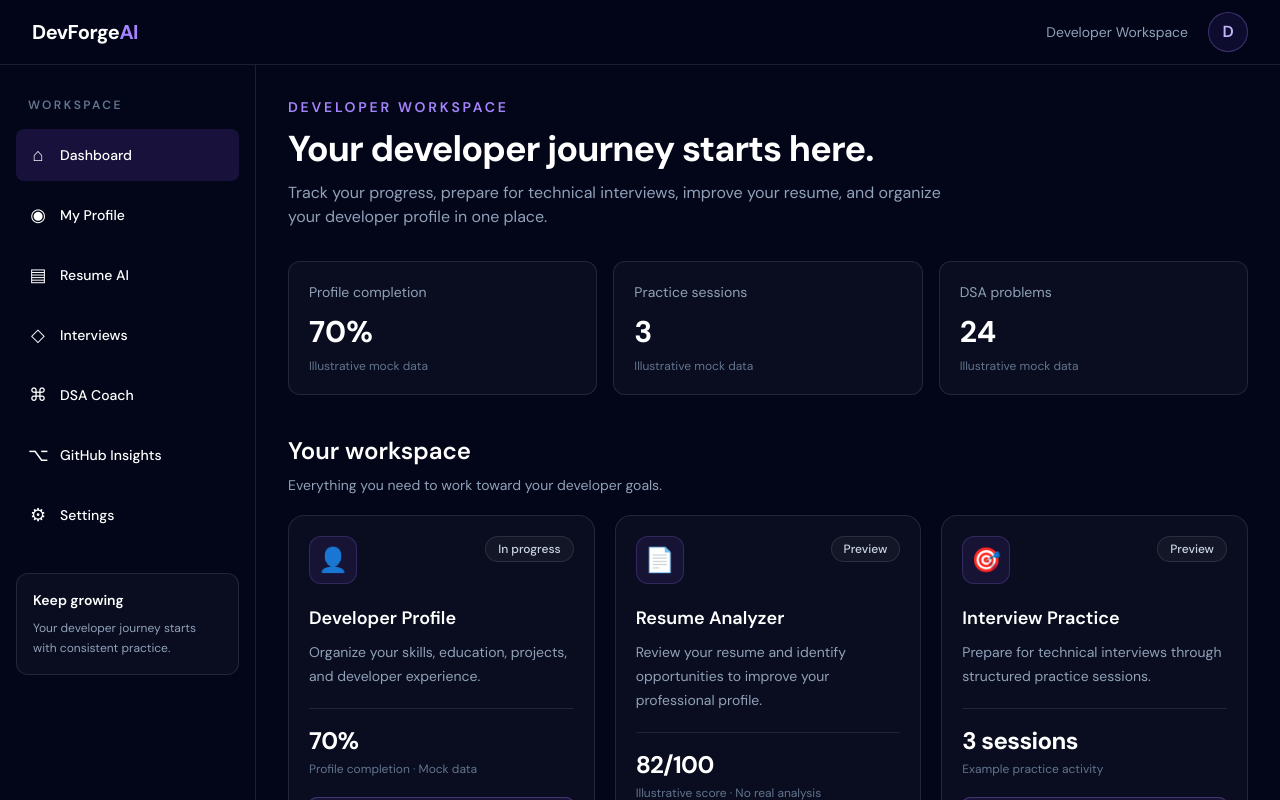
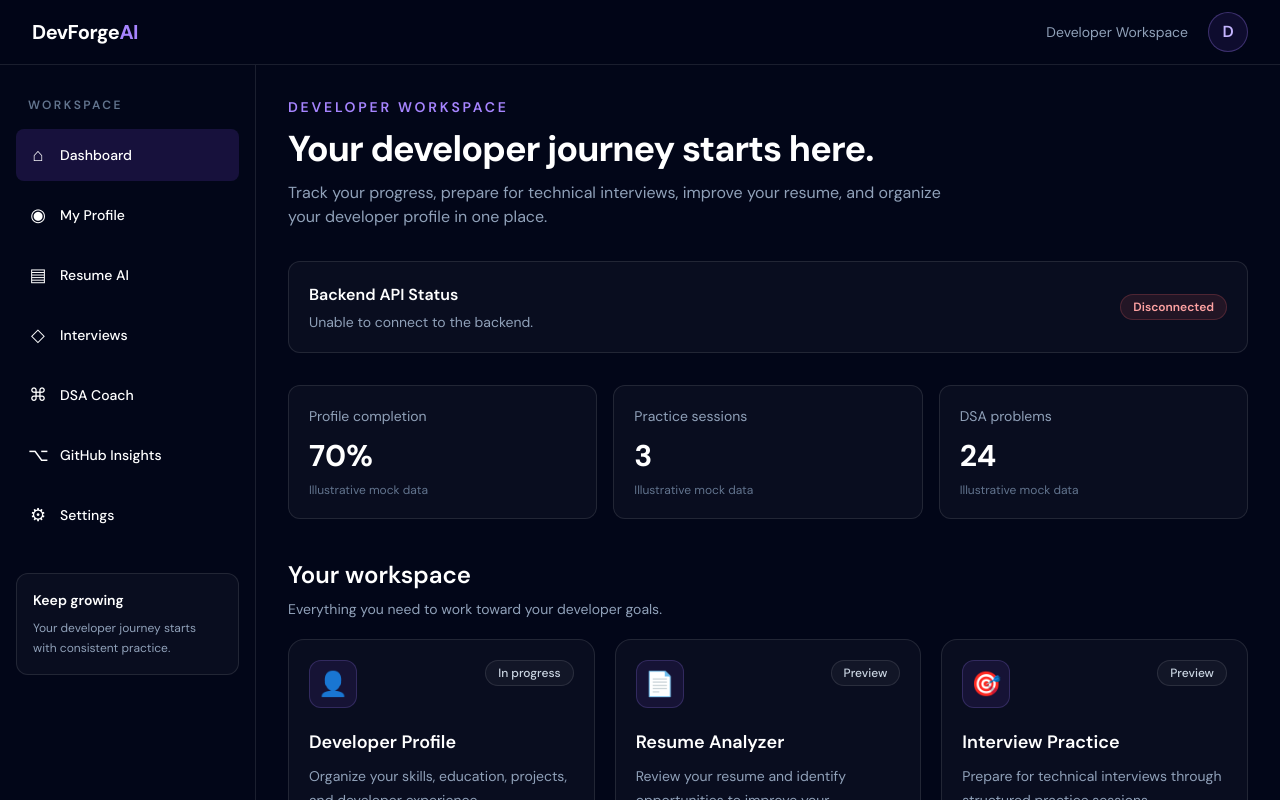
Before and after one commit to Raju19988/dev_forge_ai, a Next.js app in the folder frontend/: page /dashboard in a window 1280 px wide. Shown: the top 800 px of the page. Built offline with nearby package versions, Linux system fonts and the light colour scheme; no server answers.

Commit message:
feat: add dashboard backend connection status

```diff
--- /dev/null
+++ b/frontend/app/components/BackendStatus.tsx
@@ -0,0 +1,79 @@
+"use client";
+
+import { useEffect, useState } from "react";
+import { getHealth } from "../../lib/api";
+
+type HealthStatus = {
+  success: boolean;
+  message: string;
+};
+
+type ConnectionState = "loading" | "connected" | "disconnected";
+
+export default function BackendStatus() {
+  const [status, setStatus] = useState<ConnectionState>("loading");
+  const [message, setMessage] = useState("Checking backend connection...");
+
+  useEffect(() => {
+    let isMounted = true;
+
+    async function checkBackend() {
+      try {
+        const data = (await getHealth()) as HealthStatus;
+
+        if (!isMounted) return;
+
+        if (data.success) {
+          setStatus("connected");
+          setMessage(data.message);
+        } else {
+          setStatus("disconnected");
+          setMessage("Backend returned an unsuccessful response.");
+        }
+      } catch {
+        if (!isMounted) return;
+
+        setStatus("disconnected");
+        setMessage("Unable to connect to the backend.");
+      }
+    }
+
+    checkBackend();
+
+    return () => {
+      isMounted = false;
+    };
+  }, []);
+
+  const statusStyles = {
+    loading: "border-amber-400/20 bg-amber-400/10 text-amber-300",
+    connected: "border-emerald-400/20 bg-emerald-400/10 text-emerald-300",
+    disconnected: "border-red-400/20 bg-red-400/10 text-red-300",
+  };
+
+  const statusLabels = {
+    loading: "Checking",
+    connected: "Connected",
+    disconnected: "Disconnected",
+  };
+
+  return (
+    <section
+      aria-live="polite"
+      className="mb-8 rounded-xl border border-white/10 bg-white/[0.03] p-5"
+    >
+      <div className="flex flex-wrap items-center justify-between gap-3">
+        <div>
+          <h2 className="font-semibold text-white">Backend API Status</h2>
+          <p className="mt-1 text-sm text-slate-400">{message}</p>
+        </div>
+
+        <span
+          className={`rounded-full border px-3 py-1 text-xs font-semibold ${statusStyles[status]}`}
+        >
+          {statusLabels[status]}
+        </span>
+      </div>
+    </section>
+  );
+}
--- a/frontend/app/dashboard/page.tsx
+++ b/frontend/app/dashboard/page.tsx
@@ -1,3 +1,5 @@
+
+import BackendStatus from "../components/BackendStatus";
 import DashboardCard from "../components/DashboardCard";
 import DashboardShell from "../components/DashboardShell";
 import { dashboardFeatures } from "./dashboardData";
@@ -36,6 +38,8 @@ export default function DashboardPage() {
             your resume, and organize your developer profile in one place.
           </p>
         </section>
+        {/* Live backend connection status */}
+         <BackendStatus />
 
         {/* Overview statistics */}
         <section
--- /dev/null
+++ b/frontend/lib/api.ts
@@ -0,0 +1,12 @@
+const API_BASE_URL =
+  process.env.NEXT_PUBLIC_API_BASE_URL || "http://localhost:5001";
+
+export async function getHealth() {
+  const response = await fetch(`${API_BASE_URL}/api/health`);
+
+  if (!response.ok) {
+    throw new Error(`API request failed: ${response.status}`);
+  }
+
+  return response.json();
+}
```
Also changed, not shown: 2 other files (tests, documents, lock files or other folders).
